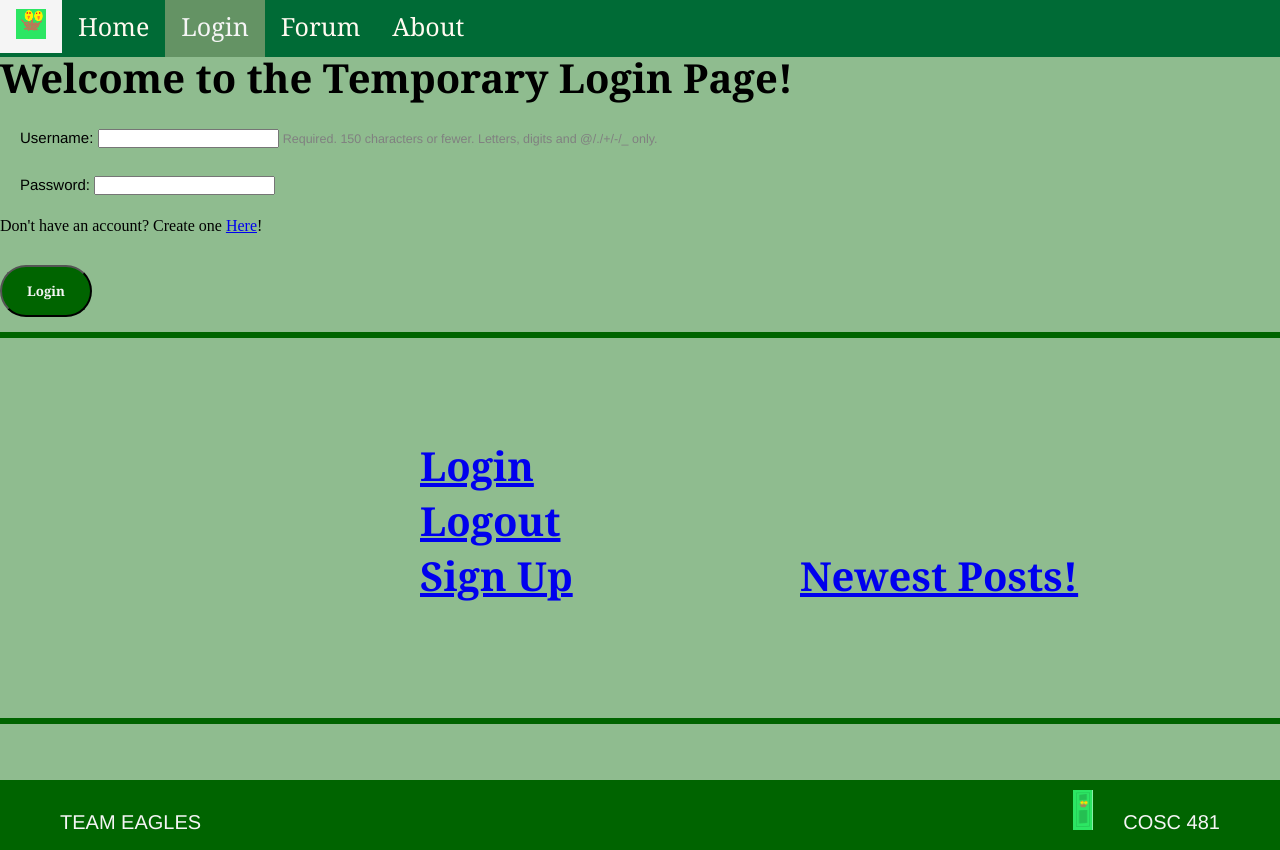
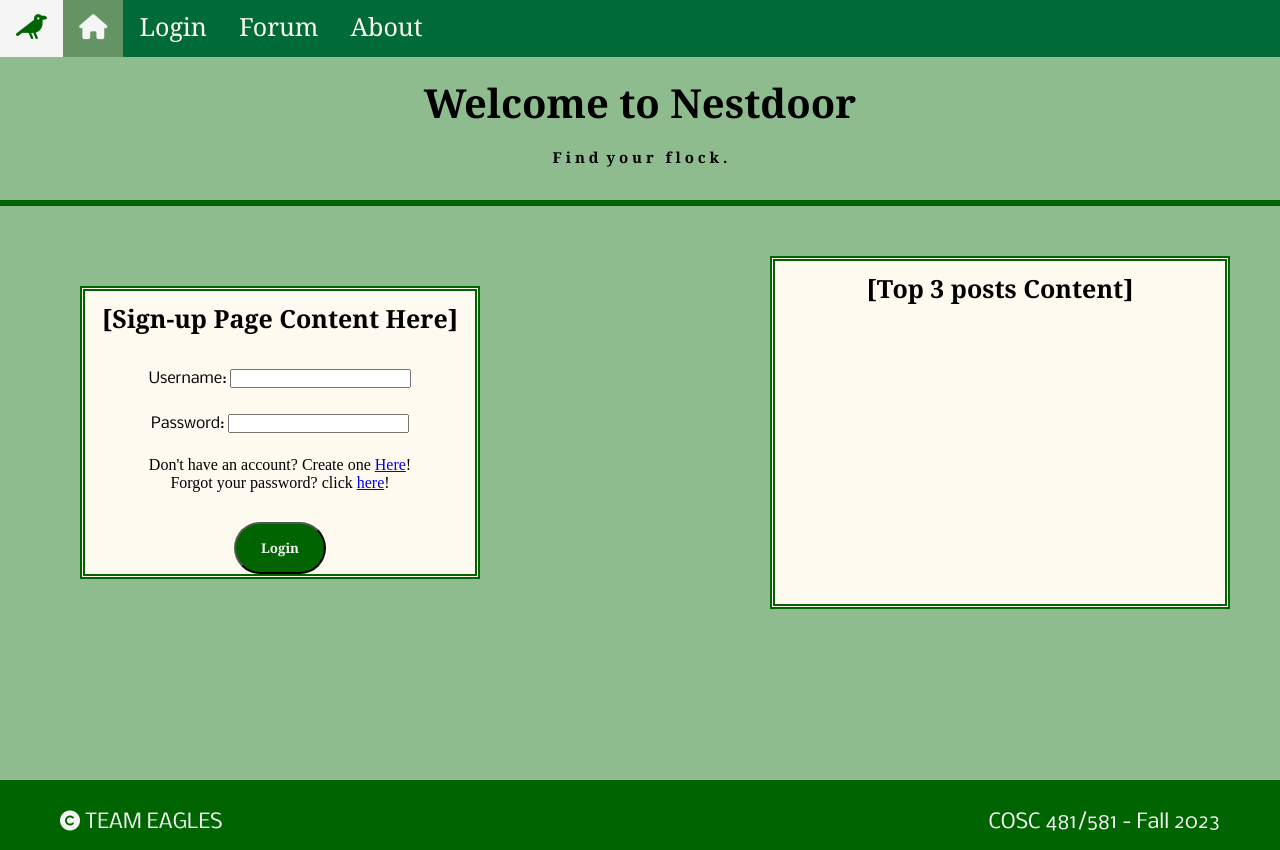
Before and after one commit to COSC481W-2023Fall/nestdoor-app, a Django app: page /login/ in a window 1280 px wide. Run offline with Django 4.2, Linux system fonts and the light colour scheme; parts of the project's set-up code (start-up, migrations or seed data) failed here and were passed over; some libraries are stand-ins or nearby versions; some web fonts are replaced.

Commit message:
feat: password reset form
password reset form in progress

```diff
--- a/src/nestdoor/settings.py
+++ b/src/nestdoor/settings.py
@@ -176,6 +176,9 @@ REST_FRAMEWORK = {
     # Other DRF settings...
 }
 
+EMAIL_BACKEND = "django.core.mail.backends.filebased.EmailBackend"
+EMAIL_FILE_PATH = BASE_DIR / "sent_emails"
+
 CORS_ORIGIN_ALLOW_ALL = True
 LOGIN_REDIRECT_URL = 'home'
 LOGOUT_REDIRECT_URL = '/login'
--- a/src/nestdoor/urls.py
+++ b/src/nestdoor/urls.py
@@ -34,7 +34,7 @@ from nestdoorapp.views import (
 
 urlpatterns = [
     path('', include('nestdoorapp.urls')),
-    #path('admin/', admin.site.urls),
+    path('admin/', admin.site.urls),
     path('', include('django.contrib.auth.urls')),
 
 ]
--- a/src/nestdoorapp/forms.py
+++ b/src/nestdoorapp/forms.py
@@ -1,8 +1,10 @@
 from django import forms
 from .models import Member
 from django.contrib.auth import authenticate
-from django.contrib.auth.forms import UserCreationForm
+from django.contrib.auth.forms import UserCreationForm, PasswordResetForm, SetPasswordForm
 from django.contrib.auth.models import User
+from crispy_forms.helper import FormHelper
+from crispy_forms.layout import Submit
 
 
 class RegisterForm(UserCreationForm):
--- a/src/nestdoorapp/templates/registration/login.html
+++ b/src/nestdoorapp/templates/registration/login.html
@@ -1,27 +1,6 @@
-{% load static %} {% load crispy_forms_tags %}
-<!DOCTYPE html>
-<html>
-    <head>
-        <link rel="stylesheet" type="text/css" href="{% static '/css/homepage.css' %}" />
-
-    </head>
-    <body>
-        <div id="page-container">
-            <div id="content-wrap">
-                <div class="topnav">
-                    <a href="/homepage"><img src={% static '/images/reed_logo_mini.png' %} alt="Nestdoor App Logo Small" style="width:30px;height:30px;" class="center" ></a>
-                    <a href="/homepage">Home</a>
-                    {% if user.is_authenticated %}
-                    <a href="/logout">Logout</a>
-                    {% else %}
-                    <a class="active" href="/login">Login</a>
-                    {% endif %}
-                    <a href="/forum">Forum</a>
-                    <a href="/about">About</a>
-                </div>
-
-                <h1>Welcome to the Temporary Login Page!</h1>
-
+{% extends 'homepage.html' %} {% load crispy_forms_tags %}
+{% block title %}Login{% endblock %}
+{% block content %}
 <form method="post">
     {% csrf_token %}
     <!-- {{ form|crispy }} -->
@@ -30,11 +9,7 @@
             {{field.label_tag}}
             {{field}}
 
-                            {% if field.help_text %}
-                                <small style="color: grey;">
-                                    {{field.help_text}}
-                                </small>
-                            {% endif %}
+
             {% for error in field.errors %}
                 <p style="color: red;">
                     {{error}}
@@ -50,31 +25,7 @@
                 </div>
             {% endif %}
     <div> Don't have an account? Create one <a href="/sign-up">Here</a>! </div>
+    <div> Forgot your password? click <a href="/password_reset">here</a>! </div>
 <button type="submit" class="btn btn-success">Login</button>
 </form>
-
-
-                <div class="h_line"></div>
-                <h1 class="split-para"><a href="/login">Login</a> <br/> <a href="/logout">Logout</a> </br> <a href="/sign-up">Sign Up</a> <span><a href="/forum">Newest Posts!</a></span></h1>
-                <!--
-                <div class="vl">
-                    <a href="/forum"><h1>Newest Posts!</h1></a>
-                </div>
-                -->
-                <div class="h_line"></div>
-
-            </div>
-            <div class="footer">
-                <p class="footer-text-left">
-                    TEAM EAGLES
-                </p>
-                <p class="footer-text-right">
-                    COSC 481
-                </p>
-                <div class="footer-content-center">
-                    <a href="/homepage"><img src={% static '/images/reed_logo2.png' %} class="icon-style" alt="Nestdoor App Logo Small"></a>
-                </div>
-            </div>
-        </div>
-    </body>
-</html>
+  {% endblock %}
--- a/src/nestdoorapp/urls.py
+++ b/src/nestdoorapp/urls.py
@@ -10,8 +10,10 @@ urlpatterns = [
     path('homepage/', views.home_screen_view, name='home'),
     path('sign-up/', views.sign_up, name='sign_up'),
     path('login/', views.login_view, name='login'),
+    path('password_reset/', views.password_reset, name='password_reset'),
     path('forum/', views.forum_view, name='forum'),
     path('about/', views.about_view, name='about'),
     path('view1/', views.join, name='join'),
     path('view2/', views.name_list, name='name_list'),
+    #reset confirm/done/uidb64
 ]
--- a/src/nestdoorapp/views.py
+++ b/src/nestdoorapp/views.py
@@ -48,6 +48,9 @@ def forum_view(request):
 def about_view(request):
     return render(request, "about.html", {}) #<-- {} for database variables
 
+def password_reset(request):
+    return render(request, 'registration/password_reset.html', {})
+
 def sign_up(request):
     if request.method == 'POST':
         form = RegisterForm(request.POST)
```
Also changed, not shown: src/nestdoorapp/templates/registration/password_reset.html (added, +11 -0 lines), src/nestdoorapp/templates/registration/password_reset_complete.html (added, +8 -0 lines), src/nestdoorapp/templates/registration/password_reset_confirm.html (added, +20 -0 lines), src/nestdoorapp/templates/registration/password_reset_done.html (added, +8 -0 lines), src/db.sqlite3, 3 other files. Lines whose indentation alone changed are shown as unchanged.
